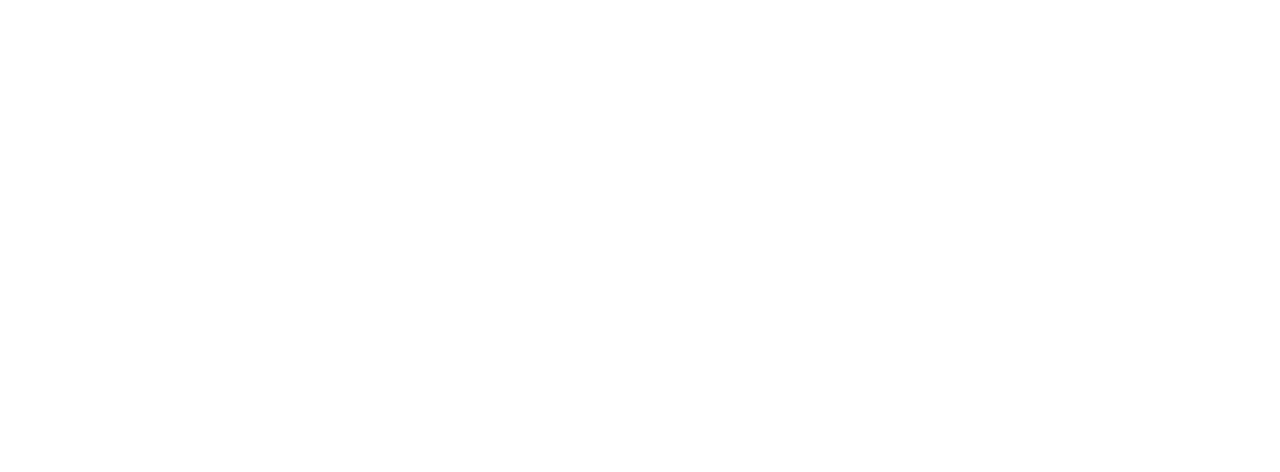
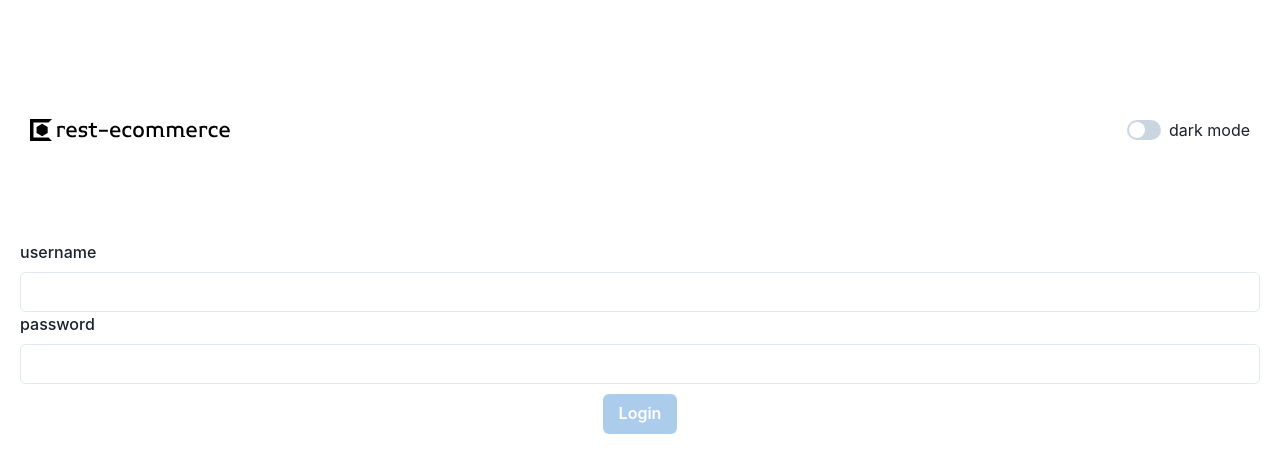
Before and after one commit to RezaJeffrey/rest-ecommerce-api, a React (Vite) app in the folder front-end/: page /users/login in a window 1280 px wide. Before the commit this address had no page. Shown: the top 472 px of the page. Built offline with nearby package versions, Linux system fonts and the light colour scheme.

Commit message:
create Login Form!

```diff
--- a/front-end/package.json
+++ b/front-end/package.json
@@ -13,9 +13,12 @@
     "@chakra-ui/react": "^2.8.0",
     "@emotion/react": "^11.11.1",
     "@emotion/styled": "^11.11.0",
+    "@hookform/resolvers": "^3.2.0",
     "framer-motion": "^10.15.2",
     "react": "^18.2.0",
-    "react-dom": "^18.2.0"
+    "react-dom": "^18.2.0",
+    "react-hook-form": "^7.45.4",
+    "zod": "^3.22.1"
   },
   "devDependencies": {
     "@types/react": "^18.2.15",
--- a/front-end/src/Login/Login.tsx
+++ b/front-end/src/Login/Login.tsx
@@ -1,5 +1,64 @@
+import {
+  Box,
+  Button,
+  FormControl,
+  FormHelperText,
+  FormLabel,
+  Input,
+  useColorMode,
+} from "@chakra-ui/react";
+import { useForm } from "react-hook-form";
+import { zodResolver } from "@hookform/resolvers/zod";
+import { z } from "zod";
+import Navbar from "../Navbar/Navbar";
+
+const schema = z.object({
+  username: z
+    .string({
+      invalid_type_error: "username field is required!",
+    })
+    .min(1),
+  password: z
+    .string({
+      invalid_type_error: "password field is required!",
+    })
+    .min(1),
+});
+
+type formData = z.infer<typeof schema>;
+
 function Login() {
-  return <div>Login</div>;
+  const {
+    register,
+    handleSubmit,
+    formState: { errors, isValid },
+  } = useForm<formData>({ resolver: zodResolver(schema) });
+  return (
+    <>
+      <Navbar />
+      <form onSubmit={handleSubmit((data) => console.log(data))}>
+        <FormControl>
+          <FormLabel>username</FormLabel>
+          <Input {...register("username")} />
+          {errors.username?.message && (
+            <FormHelperText>{errors.username.message}</FormHelperText>
+          )}
+        </FormControl>
+        <FormControl>
+          <FormLabel>password</FormLabel>
+          <Input type="password" {...register("password")} />
+          {errors.password?.message && (
+            <FormHelperText>{errors.password.message}</FormHelperText>
+          )}
+        </FormControl>
+        <Box display="flex" justifyContent="center" padding="10px">
+          <Button type="submit" isDisabled={!isValid} colorScheme="blue">
+            Login
+          </Button>
+        </Box>
+      </form>
+    </>
+  );
 }
 
 export default Login;
--- a/front-end/src/index.css
+++ b/front-end/src/index.css
@@ -0,0 +1,3 @@
+body {
+    padding: 20px;
+}
--- a/front-end/src/main.tsx
+++ b/front-end/src/main.tsx
@@ -4,6 +4,8 @@
 import theme from "./theme.tsx";
 import App from "./App.tsx";
 import { BrowserRouter, Route, Routes } from "react-router-dom";
+import Login from "./Login/Login.tsx";
+import "./index.css";
 
 ReactDOM.createRoot(document.getElementById("root")!).render(
   <React.StrictMode>
@@ -12,6 +14,7 @@
       <BrowserRouter>
         <Routes>
           <Route path="/" element={<App />} />
+          <Route path="/users/login" element={<Login />} />
         </Routes>
       </BrowserRouter>
     </ChakraProvider>
```
Also changed, not shown: 1 other file (tests, documents, lock files or other folders).
